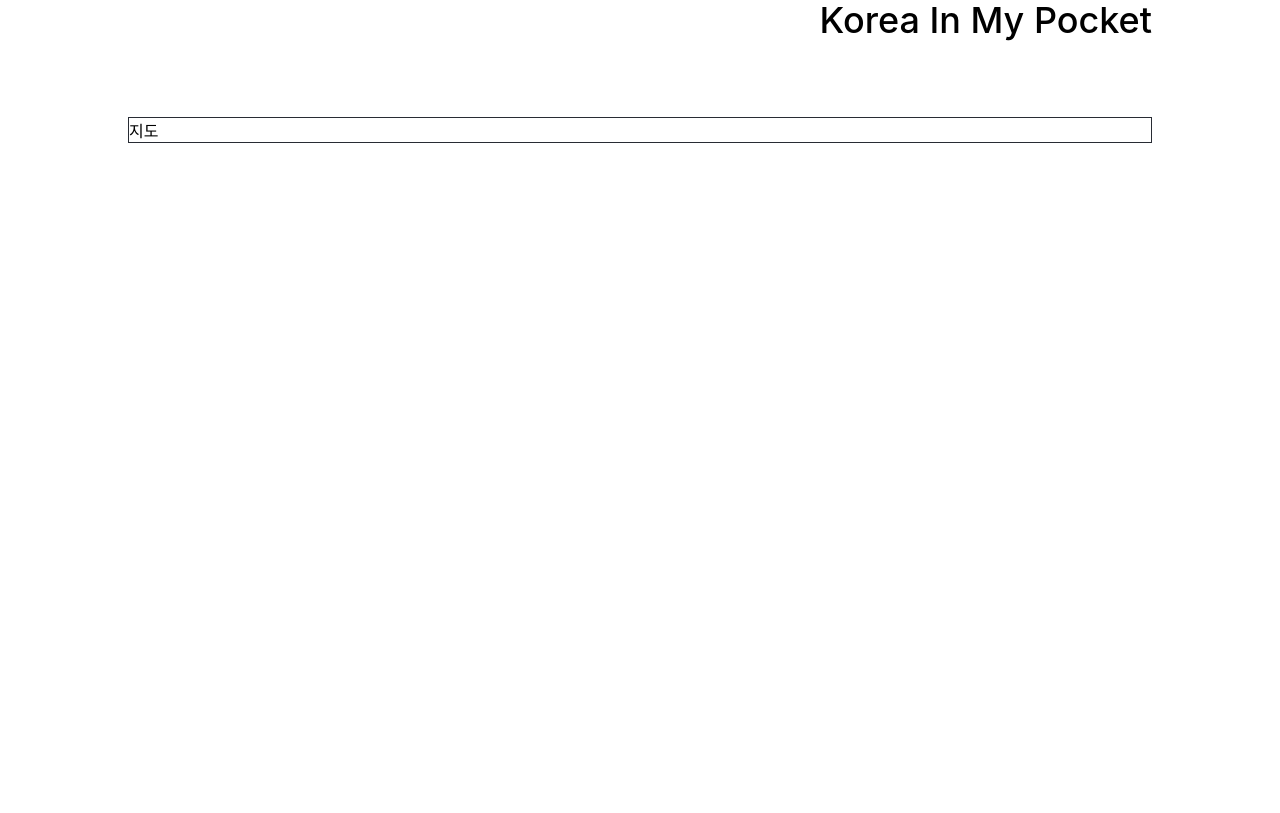
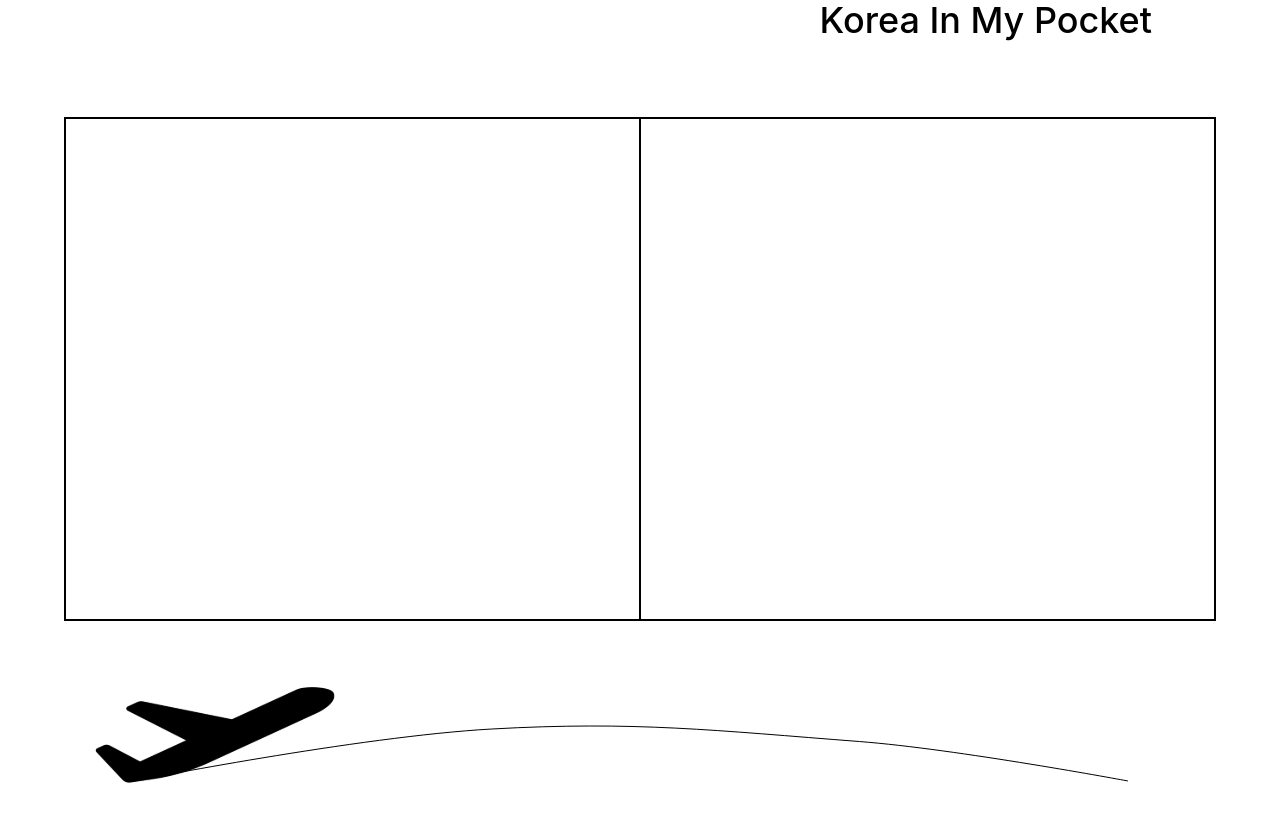
Before and after one commit to Lemontrace/Untact_Korea, a React (Create React App) app in the folder FrontEnd/untact_korea/: page / in a window 1280 px wide. Shown: the part 193-1006 px from the top of the page. Before the commit the page ends 800 px from the top, so only its background shows below. Built offline with nearby package versions, Linux system fonts and the light colour scheme.

Commit message:
add : plane and animation

```diff
--- a/FrontEnd/untact_korea/src/components/Content.js
+++ b/FrontEnd/untact_korea/src/components/Content.js
@@ -1,7 +1,19 @@
 function Content() {
   return (
-    <main>
-      지도
+    <main className={"content"}>
+      <div className="maps">
+        <div className="full-map">
+
+        </div>
+        <div className="local-map">
+
+        </div>
+      </div>
+
+      <div className="plane-animation">
+        <img className={"plane"} src="./plane.svg" alt="plane"/>
+        <img className={"flying-route"} src="./flying-route.svg" alt="flying line"/>
+      </div>
     </main>
   )
 }
--- a/FrontEnd/untact_korea/src/styles/Content.css
+++ b/FrontEnd/untact_korea/src/styles/Content.css
@@ -1,4 +1,68 @@
-main {
-    margin: 0 10%;
-    border: #282c34 solid 1px;
+.maps {
+    margin: 0 5%;
+    border: black solid 1px;
+    display: flex;
 }
+
+.full-map, .local-map {
+    display: flex;
+    width: 50%;
+    height: 500px;
+    border: black solid 1px;
+}
+
+.plane-animation {
+    margin: 24px 5%;
+}
+
+.plane {
+    position: absolute;
+    animation: planeAni 3s 1 linear;
+}
+
+@keyframes planeAni {
+    10% {
+        transform: translate(100px, -20px);
+    }
+
+    20% {
+        transform: translate(200px, -35px);
+    }
+
+    30% {
+        transform: translate(300px, -50px);
+    }
+
+    40% {
+        transform: translate(400px, -55px);
+    }
+
+    50% {
+        transform: translate(500px, -60px);
+    }
+
+    60% {
+        transform: translate(600px, -55px);
+    }
+
+    70% {
+        transform: translate(700px, -50px);
+    }
+
+    80% {
+        transform: translate(800px, -35px);
+    }
+
+    90% {
+        transform: translate(900px, -20px);
+    }
+
+    100% {
+        transform: translate(1000px, 0);
+    }
+}
+
+.flying-route {
+    margin: 0 12% 0 6%;
+    transform: translateY(80px);
+}
```
Also changed, not shown: FrontEnd/untact_korea/public/flying-route.svg (added), FrontEnd/untact_korea/public/plane.svg (added).
